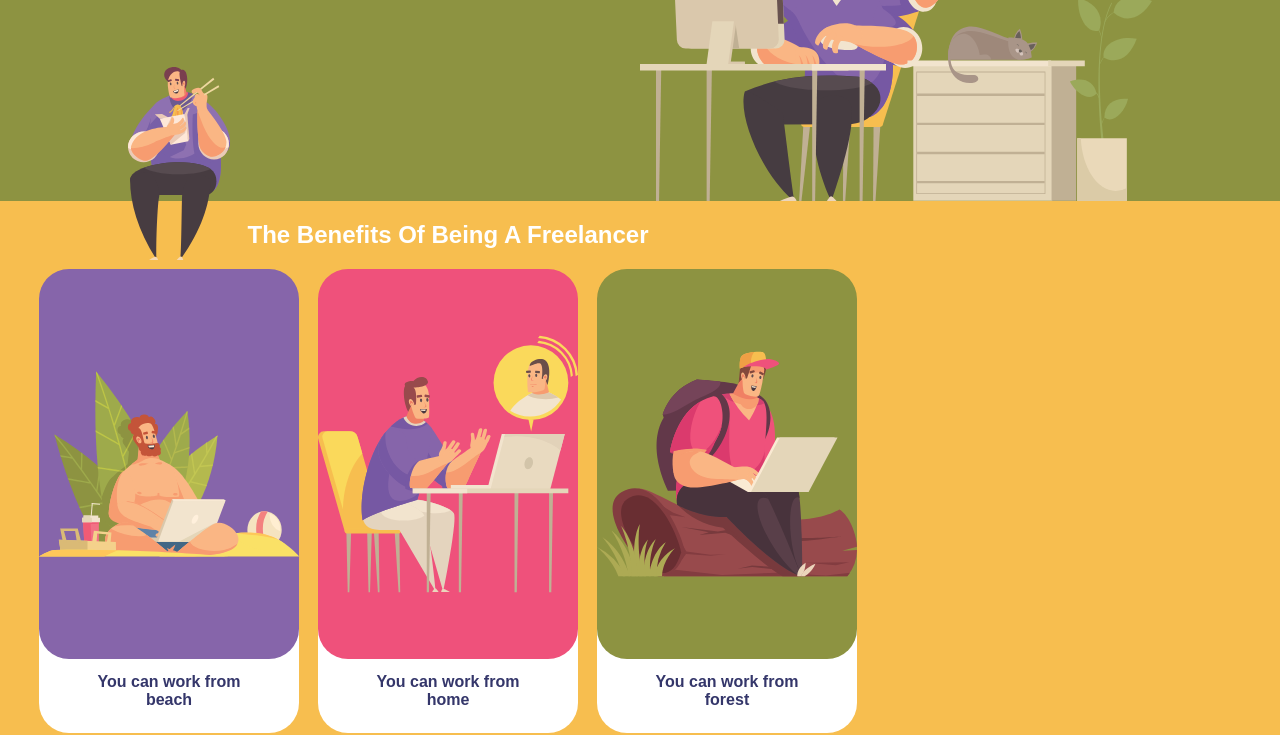
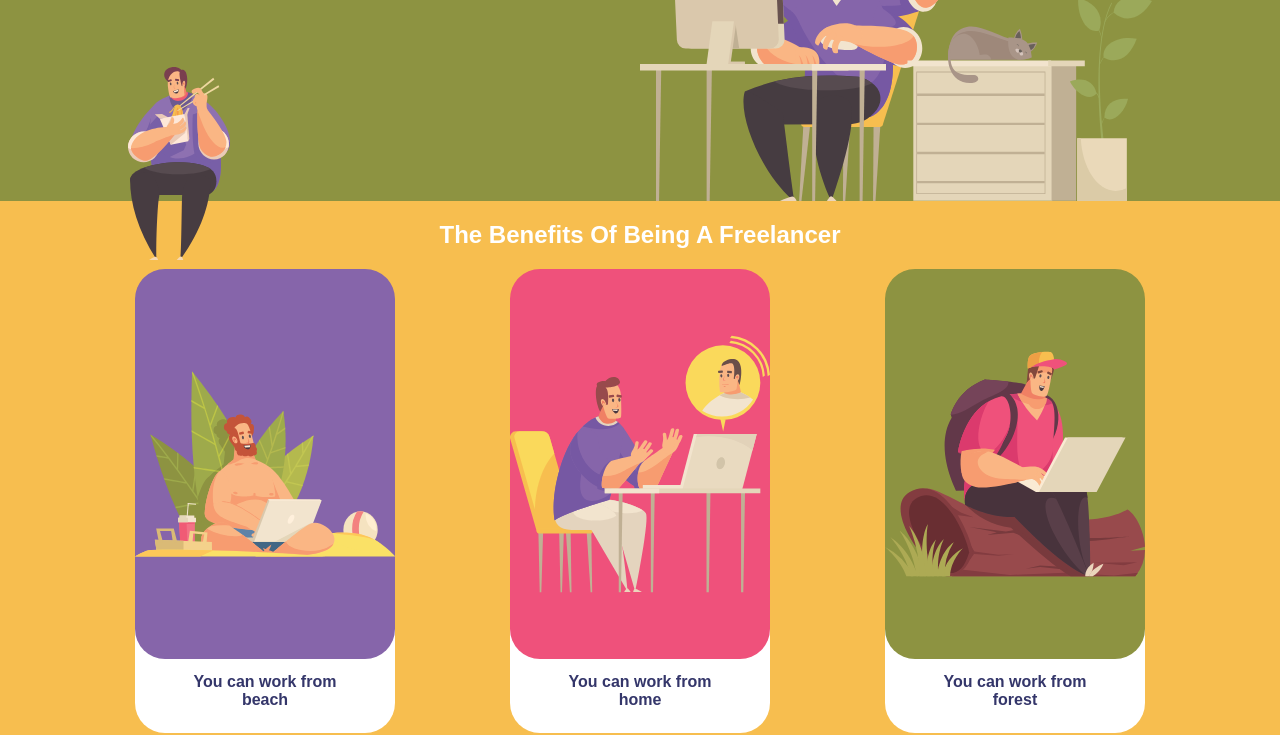
Before and after one commit to annassetiawan/annassetiawan.github.io, a plain HTML site: page index.html in a window 1280 px wide. Shown: the part 229-964 px from the top of the page. Drawn offline with Linux system fonts and the light colour scheme.

Commit message:
Minor Changes

```diff
--- a/assets/style.css
+++ b/assets/style.css
@@ -347,8 +347,8 @@ footer{
      }
 
      .content{
-         float: left;
-         width: 70%;
+         /* float: left; */
+         width: 100%;
      }
 
      .homeimg{
```
